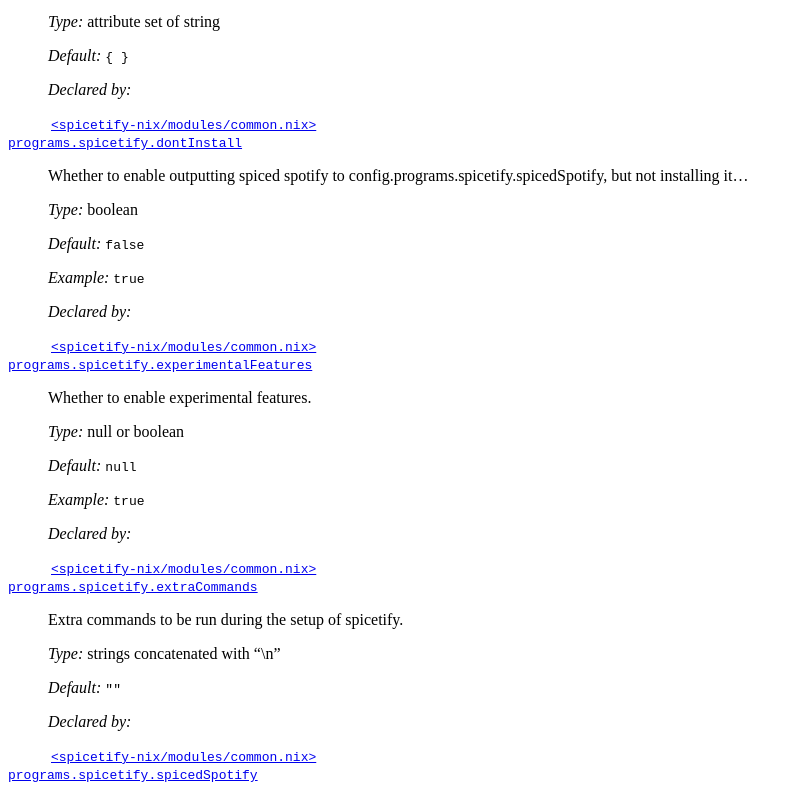
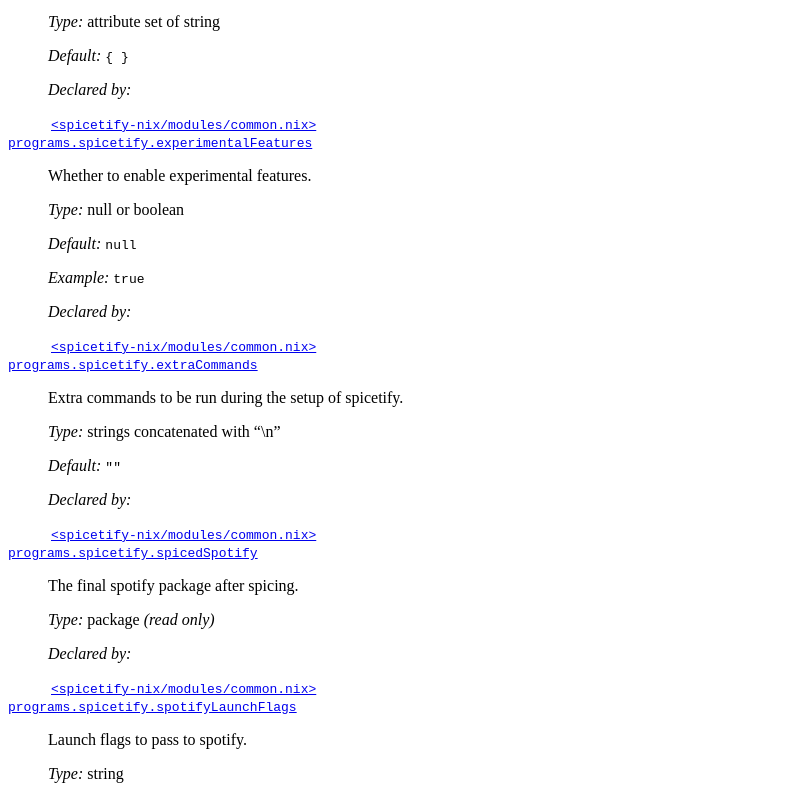
Before and after one commit to Gerg-L/spicetify-nix, a plain HTML site: page options.html in a window 1280 px wide. Shown: the part 2466-3260 px from the top of the page, without its empty margins (0-801 px from the left). Drawn offline with Linux system fonts and the light colour scheme.

Commit message:
deploy: c0876c796c44a0a3ead0d36b5c100dbf47ea1dbd

```diff
--- a/options.html
+++ b/options.html
@@ -307,33 +307,6 @@
 </dd>
 <dt>
  <span class="term">
- <a id="opt-programs.spicetify.dontInstall"></a><a class="term" href="options.html#opt-programs.spicetify.dontInstall"><code class="option">programs.spicetify.dontInstall</code>
-  </a>
- </span>
-</dt>
-<dd>
-<p>Whether to enable outputting spiced spotify to config.programs.spicetify.spicedSpotify, but not installing it…</p>
-
-<p><span class="emphasis"><em>Type:</em></span>
-boolean</p>
-
-<p><span class="emphasis"><em>Default:</em></span>
-<code class="literal">false</code></p>
-
-<p><span class="emphasis"><em>Example:</em></span>
-<code class="literal">true</code></p>
-
-<p><span class="emphasis"><em>Declared by:</em></span></p>
-<table border="0" summary="Simple list" class="simplelist">
-<tr><td>
-<code class="filename"><a class="filename"  href="https://github.com/Gerg-L/spicetify-nix/blob/master/modules/common.nix" target="_top">
-&lt;spicetify-nix/modules/common.nix&gt;
-</a></code>
-</td></tr>
-</table>
-</dd>
-<dt>
- <span class="term">
  <a id="opt-programs.spicetify.experimentalFeatures"></a><a class="term" href="options.html#opt-programs.spicetify.experimentalFeatures"><code class="option">programs.spicetify.experimentalFeatures</code>
   </a>
  </span>
@@ -490,6 +463,8 @@
 
 <p><span class="emphasis"><em>Default:</em></span></p><pre><code class="programlisting">{
   name = &quot;Default&quot;;
+  override = &lt;function, args: {extensions, lib, pkgs, sources}&gt;;
+  overrideDerivation = &lt;function&gt;;
   src = &quot;/nix/store/z2911yczr12snqkafzhc9ccsmj1glhki-source/Default&quot;;
 }
 </code></pre>
```
Also changed, not shown: 1 other file.
